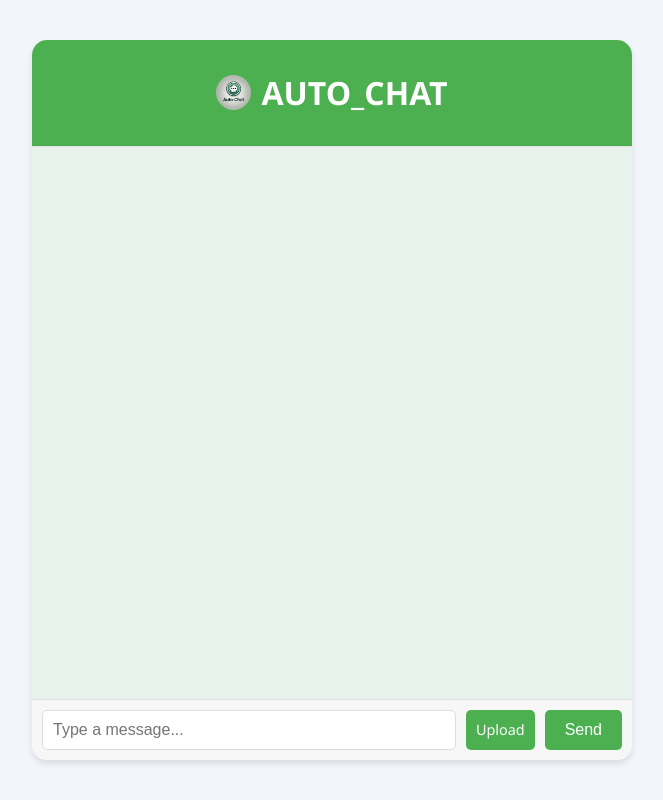
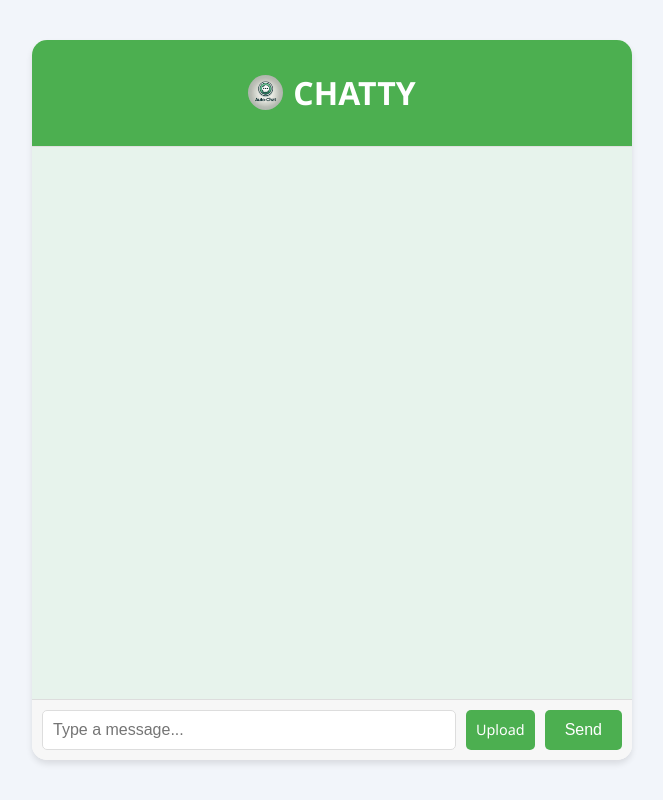
Before and after one commit to Haruna-ADUSTECH/AUTO_CHAT, a plain HTML site: page index.html in a window 1280 px wide. Shown: the whole page, without its empty margins (308-971 px from the left). Drawn offline with Linux system fonts and the light colour scheme.

Commit message:
Update index.html

```diff
--- a/index.html
+++ b/index.html
@@ -3,15 +3,15 @@
 <head>
     <meta charset="UTF-8">
     <meta name="viewport" content="width=device-width, initial-scale=1.0">
-    <title>AUTO_CHAT</title>
+    <title>CHATTY</title>
     <link rel="stylesheet" href="styles.css">
 </head>
 <body>
     <div class="chat-container">
-        <!-- Chat Header with Logo -->
+        <!-- Chat Header with Logo and Animated Name -->
         <div class="chat-header">
-            <img src="logo.png" alt="AUTO_CHAT Logo" class="chat-logo">
-            <h1>AUTO_CHAT</h1>
+            <img src="logo.png" alt="CHATTY Logo" class="chat-logo">
+            <h1 class="animated-title">CHATTY</h1>
         </div>
         <!-- Chat Messages Section -->
         <div class="chat-messages" id="chat-messages">
```
